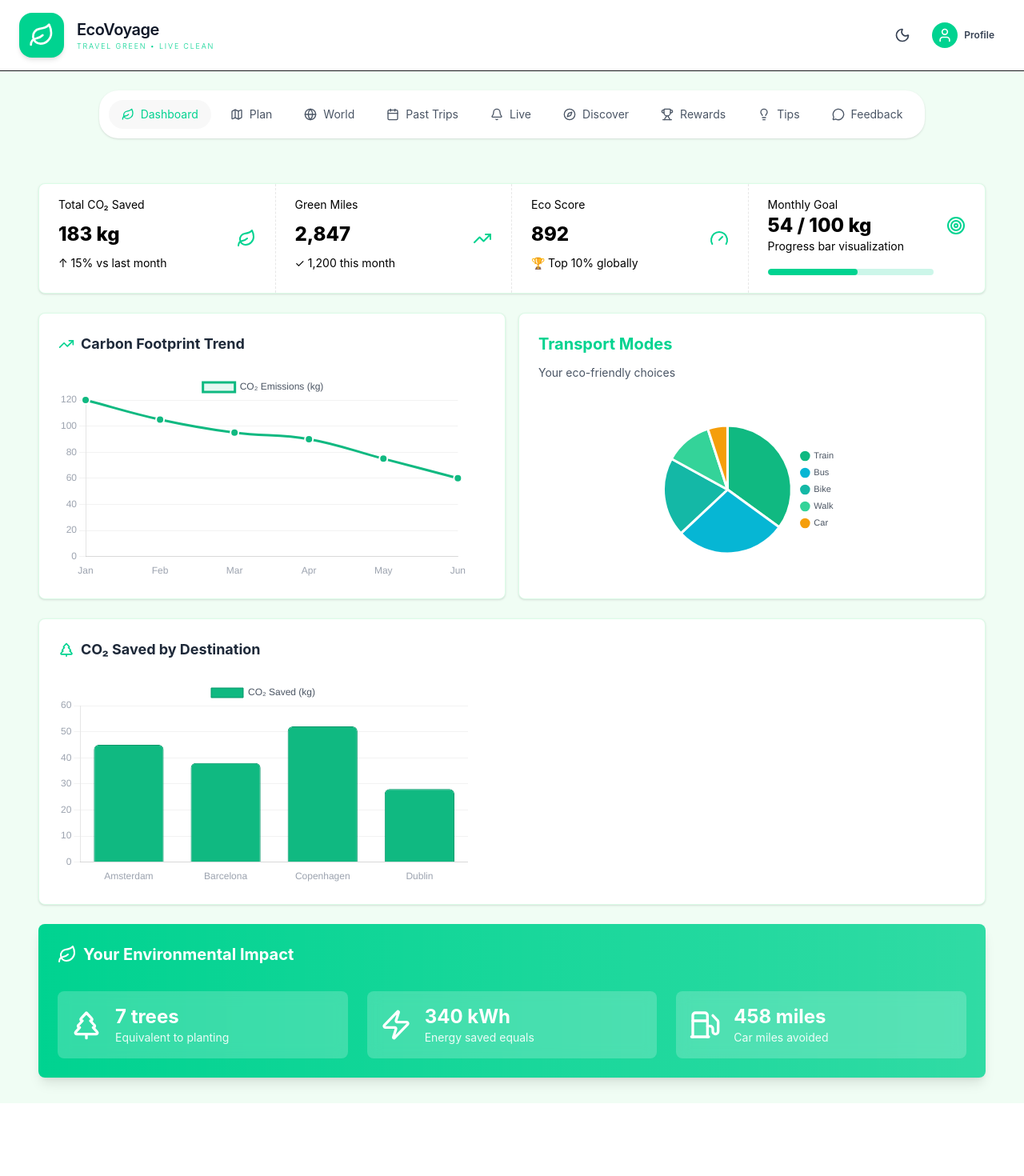
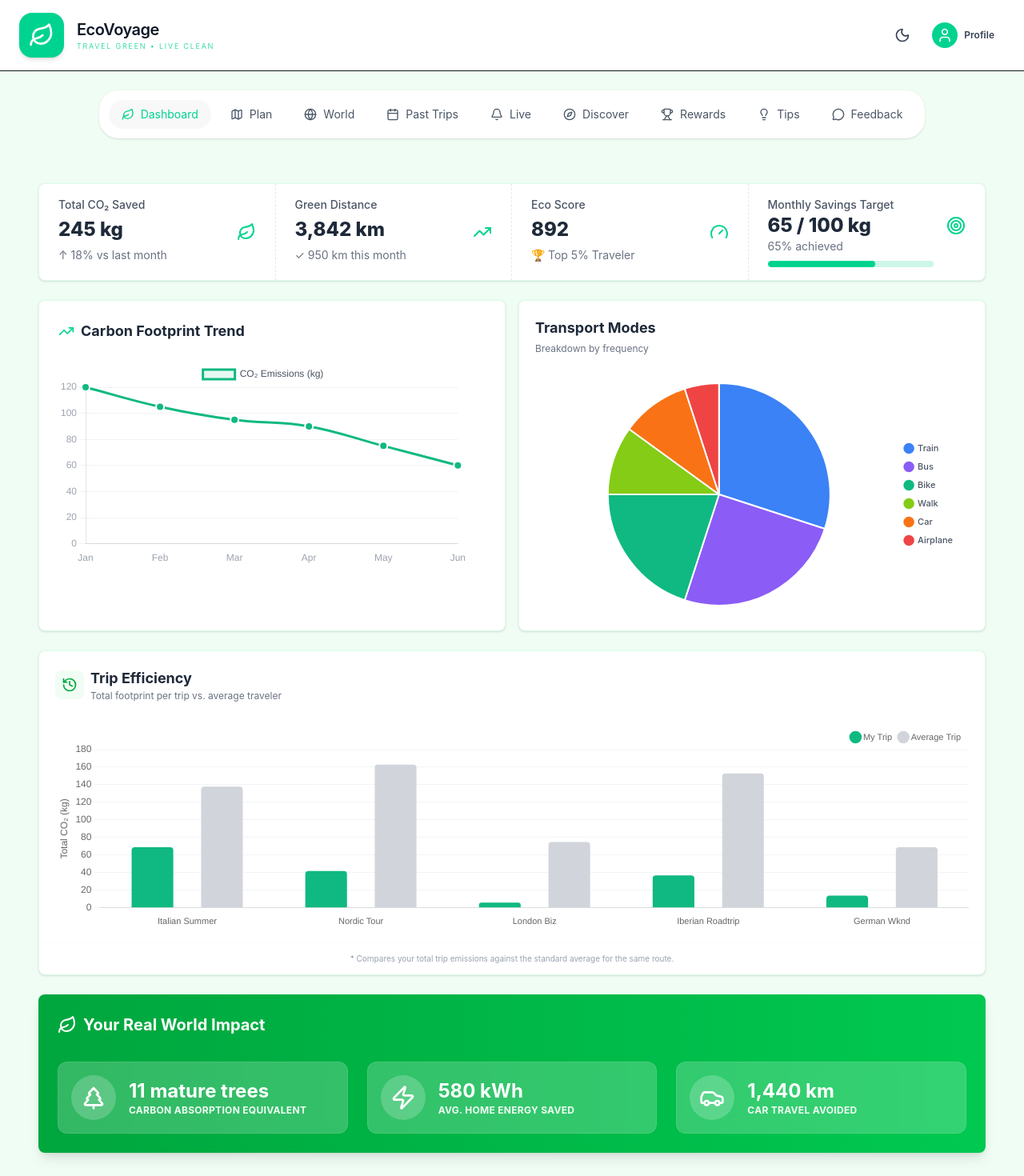
Before and after one commit to schwein69/Asw-Hci, a Vue app in the folder mevn-app/client/: page /dashboard in a window 1280 px wide. Shown: the top 1470 px of the page at 80% size. Before the commit the page ends 1379 px from the top, so only its background shows below. Built offline with nearby package versions, Linux system fonts and the light colour scheme.

Commit message:
optimized charts in dashboard

```diff
--- a/mevn-app/client/src/components/Dashboard.vue
+++ b/mevn-app/client/src/components/Dashboard.vue
@@ -1,72 +1,54 @@
-<script>
+<script setup>
+import { ref } from "vue";
 import {
   Leaf,
   Zap,
   TrendingUp,
-  Fuel,
+  Car,
   Target,
   TreePine,
   Gauge,
 } from "lucide-vue-next";
+
 import CarbonTrendChart from "./charts/CarbonTrendChart.vue";
 import TransportModesChart from "./charts/TransportModesChart.vue";
 import DestinationChart from "./charts/DestinationChart.vue";
 
-export default {
-  name: "Dashboard",
-  components: {
-    Leaf,
-    Zap,
-    TrendingUp,
-    Fuel,
-    Target,
-    TreePine,
-    Gauge,
-    CarbonTrendChart,
-    TransportModesChart,
-    DestinationChart,
-  },
-  data() {
-    return {
-      // Top Stats - Placeholder data
-      stats: [
+const stats = ref([
   {
     label: "Total CO₂ Saved",
-          value: "183 kg",
-          subtitle: "↑ 15% vs last month",
+    value: "245 kg",
+    subtitle: "↑ 18% vs last month",
     icon: Leaf,
   },
   {
-          label: "Green Miles",
-          value: "2,847",
-          subtitle: "✓ 1,200 this month",
+    label: "Green Distance",
+    value: "3,842 km",
+    subtitle: "✓ 950 km this month",
     icon: TrendingUp,
   },
   {
     label: "Eco Score",
     value: "892",
-          subtitle: "🏆 Top 10% globally",
+    subtitle: "🏆 Top 5% Traveler",
     icon: Gauge,
   },
   {
-          label: "Monthly Goal",
-          value: "54 / 100 kg",
-          subtitle: "Progress bar visualization",
+    label: "Monthly Savings Target",
+    value: "65 / 100 kg",
+    subtitle: "65% achieved",
     icon: Target,
   },
-      ],
-      // Environmental Impact - Placeholder
-      environmentalImpact: {
-        trees: "7 trees",
-        treesDesc: "Equivalent to planting",
-        energy: "340 kWh",
-        energyDesc: "Energy saved equals",
-        miles: "458 miles",
-        milesDesc: "Car miles avoided",
-      },
-    };
-  },
-};
+]);
+
+const environmentalImpact = ref({
+  trees: "11 mature trees",
+  treesDesc: "Carbon absorption equivalent",
+  energy: "580 kWh",
+  energyDesc: "Avg. home energy saved",
+  distance: "1,440 km",
+  distanceDesc: "Car travel avoided",
+});
 </script>
 
 <template>
@@ -78,82 +60,92 @@ export default {
         <div class="stat-figure text-success">
           <component :is="stat.icon" class="w-6 h-6" />
         </div>
-        <div class="stat-title text-sm text-black">{{ stat.label }}</div>
-        <div class="stat-value text-xl md:text-2xl text-black">
+        <div class="stat-title text-sm text-gray-600 font-medium">
+          {{ stat.label }}
+        </div>
+        <div class="stat-value text-xl md:text-2xl text-gray-800">
           {{ stat.value }}
         </div>
-        <div class="stat-desc text-xs md:text-sm text-black">
+        <div class="stat-desc text-xs md:text-sm text-gray-500">
           {{ stat.subtitle }}
         </div>
-        <!-- Progress bar for Monthly Goal -->
-        <div v-if="idx === 3" class="mt-2">
+
+        <div v-if="idx === 3" class="mt-2 flex flex-col gap-1">
           <progress
-            class="progress progress-success w-full"
-            value="54"
+            class="progress progress-success w-full h-2"
+            value="65"
             max="100"
           ></progress>
         </div>
       </div>
     </div>
 
-    <!-- Charts Section -->
     <div class="grid grid-cols-1 lg:grid-cols-2 gap-4">
       <CarbonTrendChart />
       <TransportModesChart />
     </div>
 
-    <!-- CO2 Saved by Destination Bar Chart -->
     <DestinationChart />
 
-    <!-- Environmental Impact Section -->
     <div
-      class="card bg-linear-to-r from-success to-success/80 text-white shadow-lg"
+      class="card bg-linear-to-r from-green-600 to-green-500 text-white shadow-lg"
     >
       <div class="card-body">
         <div class="flex items-center gap-2 mb-6">
           <Leaf class="w-6 h-6" />
-          <h3 class="text-xl font-bold">Your Environmental Impact</h3>
+          <h3 class="text-xl font-bold">Your Real World Impact</h3>
         </div>
         <div class="grid grid-cols-1 md:grid-cols-3 gap-6">
-          <!-- Trees -->
           <div
-            class="flex items-center gap-4 bg-white/20 p-4 rounded-lg backdrop-blur-sm"
+            class="flex items-center gap-4 bg-white/20 p-4 rounded-xl backdrop-blur-sm border border-white/10"
           >
-            <TreePine class="w-10 h-10 shrink-0" />
+            <div class="bg-white/20 p-3 rounded-full">
+              <TreePine class="w-8 h-8 text-white" />
+            </div>
             <div>
               <div class="text-2xl font-bold">
                 {{ environmentalImpact.trees }}
               </div>
-              <div class="text-sm opacity-90">
+              <div
+                class="text-xs text-green-50 uppercase font-bold tracking-wide"
+              >
                 {{ environmentalImpact.treesDesc }}
               </div>
             </div>
           </div>
-          <!-- Energy -->
+
           <div
-            class="flex items-center gap-4 bg-white/20 p-4 rounded-lg backdrop-blur-sm"
+            class="flex items-center gap-4 bg-white/20 p-4 rounded-xl backdrop-blur-sm border border-white/10"
           >
-            <Zap class="w-10 h-10 shrink-0" />
+            <div class="bg-white/20 p-3 rounded-full">
+              <Zap class="w-8 h-8 text-white" />
+            </div>
             <div>
               <div class="text-2xl font-bold">
                 {{ environmentalImpact.energy }}
               </div>
-              <div class="text-sm opacity-90">
+              <div
+                class="text-xs text-green-50 uppercase font-bold tracking-wide"
+              >
                 {{ environmentalImpact.energyDesc }}
               </div>
             </div>
           </div>
-          <!-- Car Miles -->
+
           <div
-            class="flex items-center gap-4 bg-white/20 p-4 rounded-lg backdrop-blur-sm"
+            class="flex items-center gap-4 bg-white/20 p-4 rounded-xl backdrop-blur-sm border border-white/10"
           >
-            <Fuel class="w-10 h-10 shrink-0" />
+            <div class="bg-white/20 p-3 rounded-full">
+              <Car class="w-8 h-8 text-white" />
+            </div>
             <div>
               <div class="text-2xl font-bold">
-                {{ environmentalImpact.miles }}
+                {{ environmentalImpact.distance }}
               </div>
-              <div class="text-sm opacity-90">
-                {{ environmentalImpact.milesDesc }}
+              <div
+                class="text-xs text-green-50 uppercase font-bold tracking-wide"
+              >
+                {{ environmentalImpact.distanceDesc }}
               </div>
             </div>
           </div>
@@ -164,5 +156,7 @@ export default {
 </template>
 
 <style scoped>
-/* Component-specific styles */
+.stat:hover {
+  background-color: #f9fafb;
+}
 </style>
--- a/mevn-app/client/src/components/charts/DestinationChart.vue
+++ b/mevn-app/client/src/components/charts/DestinationChart.vue
@@ -1,5 +1,6 @@
-<script>
-import { TreePine } from "lucide-vue-next";
+<script setup>
+import { ref, computed, onMounted } from "vue";
+import { History, Loader2 } from "lucide-vue-next";
 import { Bar } from "vue-chartjs";
 import {
   Chart as ChartJS,
@@ -20,70 +21,208 @@ ChartJS.register(
   Legend
 );
 
-export default {
-  name: "DestinationChart",
-  components: { Bar, TreePine },
-  data() {
-    return {
-      chartData: {
-        labels: ["Amsterdam", "Barcelona", "Copenhagen", "Dublin"],
+// --- STATE ---
+const isLoading = ref(true);
+const processedTrips = ref([]);
+
+const rawTrips = [
+  {
+    id: 101,
+    name: "Italian Summer",
+    segments: [
+      { from: "Rome", to: "Naples", myMode: "Train", myCo2: 4 },
+      { from: "Naples", to: "Catania", myMode: "Airplane", myCo2: 65 },
+    ],
+  },
+  {
+    id: 102,
+    name: "Nordic Tour",
+    segments: [
+      { from: "Copenhagen", to: "Stockholm", myMode: "Train", myCo2: 12 },
+      { from: "Stockholm", to: "Helsinki", myMode: "Ferry", myCo2: 30 },
+    ],
+  },
+  {
+    id: 103,
+    name: "London Biz",
+    segments: [{ from: "Paris", to: "London", myMode: "Train", myCo2: 6 }],
+  },
+  {
+    id: 104,
+    name: "Iberian Roadtrip",
+    segments: [
+      { from: "Barcelona", to: "Madrid", myMode: "EV Car", myCo2: 15 },
+      { from: "Madrid", to: "Lisbon", myMode: "EV Car", myCo2: 22 },
+    ],
+  },
+  {
+    id: 105,
+    name: "German Wknd",
+    segments: [{ from: "Berlin", to: "Munich", myMode: "Bus", myCo2: 14 }],
+  },
+];
+
+const calculateAverageEmission = async (from, to) => {
+  return new Promise((resolve) => {
+    setTimeout(() => {
+      const randomCo2 = Math.floor(Math.random() * (90 - 40 + 1) + 40);
+      resolve(randomCo2);
+    }, 200);
+  });
+};
+
+onMounted(async () => {
+  const tripsToProcess = rawTrips.slice(0, 5);
+  const results = [];
+
+  for (const trip of tripsToProcess) {
+    let totalMyCo2 = 0;
+    let totalAvgCo2 = 0;
+    let routeDesc = [];
+
+    for (const segment of trip.segments) {
+      totalMyCo2 += segment.myCo2;
+
+      const avgSegmentCo2 = await calculateAverageEmission(
+        segment.from,
+        segment.to
+      );
+      totalAvgCo2 += avgSegmentCo2;
+
+      routeDesc.push(`${segment.from}→${segment.to}`);
+    }
+
+    results.push({
+      name: trip.name,
+      routeSummary: routeDesc.join(", "),
+      myTotal: totalMyCo2,
+      avgTotal: totalAvgCo2,
+    });
+  }
+
+  processedTrips.value = results;
+  isLoading.value = false;
+});
+
+const chartData = computed(() => ({
+  labels: processedTrips.value.map((t) => t.name),
   datasets: [
     {
-            label: "CO₂ Saved (kg)",
-            data: [45, 38, 52, 28],
-            backgroundColor: ["#10b981", "#10b981", "#10b981", "#10b981"],
-            borderColor: "#059669",
-            borderWidth: 1,
-            borderRadius: 6,
+      label: "My Trip",
+      data: processedTrips.value.map((t) => t.myTotal),
+      backgroundColor: "#10b981", // Green
+      borderRadius: 4,
+      barPercentage: 0.6,
+      categoryPercentage: 0.8,
+    },
+    {
+      label: "Average Trip",
+      data: processedTrips.value.map((t) => t.avgTotal),
+      backgroundColor: "#d1d5db", // Gray
+      borderRadius: 4,
+      barPercentage: 0.6,
+      categoryPercentage: 0.8,
     },
   ],
-      },
-      chartOptions: {
+}));
+
+const chartOptions = {
   responsive: true,
-        maintainAspectRatio: true,
-        indexAxis: "x",
+  maintainAspectRatio: false,
   plugins: {
     legend: {
-            display: true,
-            labels: {
-              color: "#4b5563",
-              font: { size: 12 },
+      position: "top",
+      align: "end",
+      labels: { usePointStyle: true, boxWidth: 8, font: { size: 11 } },
+    },
+    tooltip: {
+      callbacks: {
+        afterBody: (tooltipItems) => {
+          const index = tooltipItems[0].dataIndex;
+          const trip = processedTrips.value[index];
+          return `Route: ${trip.routeSummary}`;
+        },
+        label: (context) => ` ${context.dataset.label}: ${context.raw} kg CO₂`,
       },
     },
   },
   scales: {
     y: {
       beginAtZero: true,
-            ticks: { color: "#9ca3af" },
-            grid: { color: "rgba(0,0,0,0.05)" },
+      title: { display: true, text: "Total CO₂ (kg)" },
+      grid: { color: "#f3f4f6" },
+      border: { display: false },
     },
     x: {
-            ticks: { color: "#9ca3af" },
       grid: { display: false },
+      ticks: { font: { size: 11 } },
     },
-        },
-      },
-    };
   },
 };
 </script>
 
 <template>
-  <div class="card bg-white border border-green-100 shadow-sm">
-    <div class="card-body">
-      <div class="flex items-center gap-2 mb-4">
-        <TreePine class="w-5 h-5 text-success" />
-        <h3 class="text-lg font-bold text-gray-800">
-          CO₂ Saved by Destination
-        </h3>
+  <div
+    class="card bg-white border border-green-100 shadow-sm h-full flex flex-col"
+  >
+    <div class="card-body p-5 flex-none">
+      <div class="flex items-start justify-between mb-2">
+        <div class="flex items-center gap-2">
+          <div class="p-2 bg-green-50 rounded-lg">
+            <History class="w-5 h-5 text-green-600" />
           </div>
-      <div class="h-64">
-        <Bar :data="chartData" :options="chartOptions" class="w-full" />
+          <div>
+            <h3 class="text-lg font-bold text-gray-800">Trip Efficiency</h3>
+            <p class="text-xs text-gray-500">
+              Total footprint per trip vs. average traveler
+            </p>
           </div>
+        </div>
+
+        <div
+          v-if="isLoading"
+          class="flex items-center gap-2 text-xs text-gray-400"
+        >
+          <Loader2 class="w-3 h-3 animate-spin" /> Calculating...
+        </div>
+      </div>
+    </div>
+
+    <div class="grow overflow-x-auto pb-4 px-5 custom-scrollbar">
+      <div
+        v-if="isLoading"
+        class="h-64 flex justify-center items-center text-gray-400 text-sm"
+      >
+        Aggregating trip data...
+      </div>
+
+      <div
+        v-else
+        class="h-64"
+        :style="{ minWidth: `${Math.max(400, processedTrips.length * 100)}px` }"
+      >
+        <Bar :data="chartData" :options="chartOptions" />
+      </div>
+    </div>
+
+    <div
+      class="p-3 text-[10px] text-gray-400 text-center border-t border-gray-50"
+    >
+      * Compares your total trip emissions against the standard average for the
+      same route.
     </div>
   </div>
 </template>
 
 <style scoped>
-/* Component-specific styles */
+.custom-scrollbar::-webkit-scrollbar {
+  height: 6px;
+}
+.custom-scrollbar::-webkit-scrollbar-thumb {
+  background: #e5e7eb;
+  border-radius: 99px;
+}
+.custom-scrollbar::-webkit-scrollbar-thumb:hover {
+  background: #d1d5db;
+}
 </style>
--- a/mevn-app/client/src/components/charts/TransportModesChart.vue
+++ b/mevn-app/client/src/components/charts/TransportModesChart.vue
@@ -10,46 +10,67 @@ export default {
   data() {
     return {
       chartData: {
-        labels: ["Train", "Bus", "Bike", "Walk", "Car"],
+        labels: ["Train", "Bus", "Bike", "Walk", "Car", "Airplane"],
         datasets: [
           {
-            data: [35, 28, 20, 12, 5],
+            data: [30, 25, 20, 10, 10, 5],
             backgroundColor: [
-              "#10b981",
-              "#06b6d4",
-              "#14b8a6",
-              "#34d399",
-              "#f59e0b",
+              "#3b82f6", // Train: Blue
+              "#8b5cf6", // Bus: Purple
+              "#10b981", // Bike: Emerald
+              "#84cc16", // Walk: Lime
+              "#f97316", // Car: Orange (High Carbon)
+              "#ef4444", // Airplane: Red (Highest Carbon)
             ],
-            borderColor: "#fff",
-            borderWidth: 3,
+            hoverBackgroundColor: [
+              "#2563eb",
+              "#7c3aed",
+              "#059669",
+              "#65a30d",
+              "#ea580c",
+              "#dc2626",
+            ],
+            borderColor: "#ffffff",
+            borderWidth: 2,
+            hoverOffset: 4,
           },
         ],
       },
       chartOptions: {
         responsive: true,
-        maintainAspectRatio: true,
+        maintainAspectRatio: false,
+        layout: {
+          padding: 10,
+        },
         plugins: {
           tooltip: {
+            backgroundColor: "rgba(255, 255, 255, 0.95)",
+            titleColor: "#1f2937",
+            bodyColor: "#1f2937",
+            borderColor: "#e5e7eb",
+            borderWidth: 1,
+            padding: 10,
+            cornerRadius: 8,
+            boxPadding: 4,
             callbacks: {
               label: function (context) {
-                return context.label + " " + context.parsed + "%";
+                return ` ${context.label}: ${context.parsed}%`;
               },
             },
-            backgroundColor: "rgba(0, 0, 0, 0.8)",
-            padding: 10,
-            titleFont: { size: 12 },
-            bodyFont: { size: 12 },
-            cornerRadius: 4,
           },
           legend: {
             display: true,
             position: "right",
             labels: {
               color: "#4b5563",
-              font: { size: 11 },
-              padding: 10,
+              font: {
+                size: 11, // Slightly smaller font to fit extra item
+                family: "'Inter', sans-serif",
+                weight: 500,
+              },
+              padding: 12,
               usePointStyle: true,
+              pointStyle: "circle",
             },
           },
         },
@@ -60,17 +81,18 @@ export default {
 </script>
 
 <template>
-  <div class="card bg-white border border-green-100 shadow-sm">
-    <div class="card-body">
-      <h3 class="text-xl font-bold text-success mb-1">Transport Modes</h3>
-      <p class="text-sm text-gray-600 mb-4">Your eco-friendly choices</p>
-      <div class="h-56 flex justify-center items-center">
-        <Pie :data="chartData" :options="chartOptions" class="w-full" />
+  <div class="card bg-white border border-green-100 shadow-sm h-full">
+    <div class="card-body p-5 flex flex-col h-full">
+      <div>
+        <h3 class="text-lg font-bold text-gray-800 mb-1">Transport Modes</h3>
+        <p class="text-xs text-gray-500 mb-4">Breakdown by frequency</p>
+      </div>
+
+      <div class="grow relative min-h-[200px] flex justify-center items-center">
+        <Pie :data="chartData" :options="chartOptions" />
       </div>
     </div>
   </div>
 </template>
 
-<style scoped>
-/* Component-specific styles */
-</style>
+<style scoped></style>
```
Lines whose indentation alone changed are shown as unchanged.
